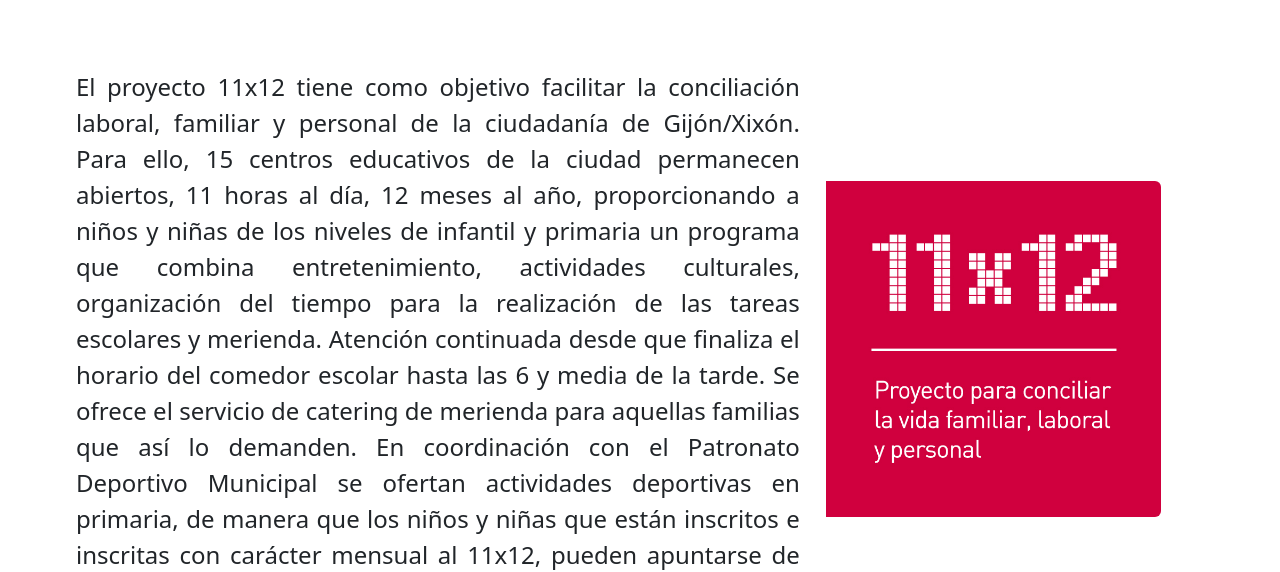
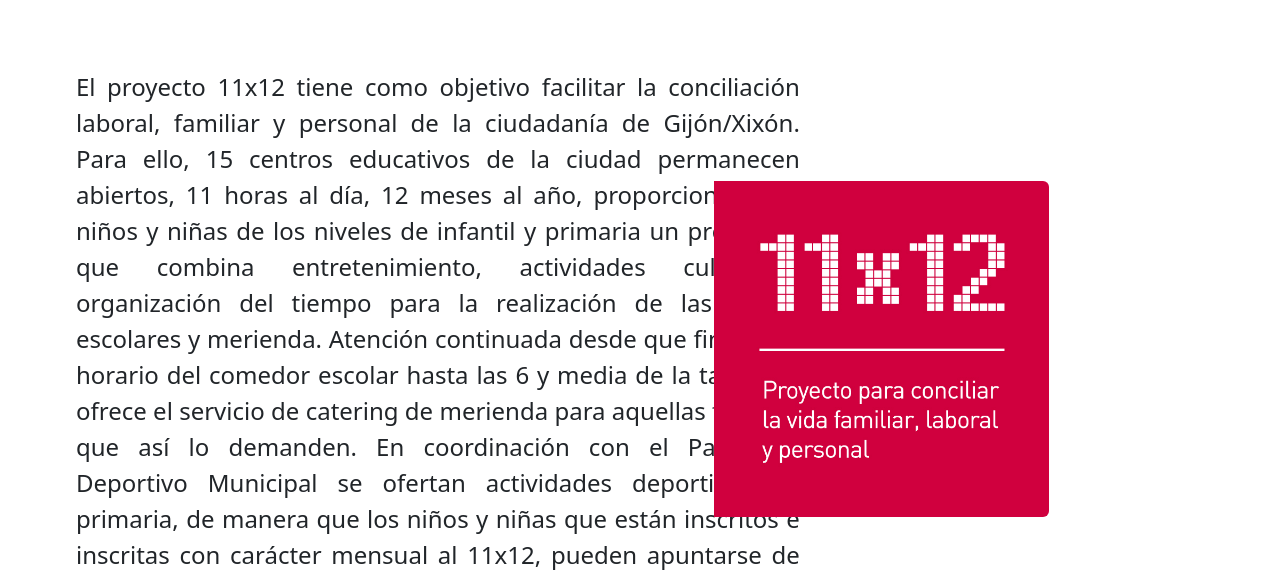
Before and after one commit to luispardosuarez/Project11x12-Frontend-Team1-Gijon23_24-1, a Vue app: page / in a window 1280 px wide. Shown: the part 925-1497 px from the top of the page. Built offline with nearby package versions, Linux system fonts and the light colour scheme.

Commit message:
fixed responsive

```diff
--- a/src/components/home/Banner.vue
+++ b/src/components/home/Banner.vue
@@ -18,7 +18,7 @@
     position: fixed;
     z-index: -50;
     margin-top: -38rem;
-
+display: flex;
 
 }
 </style>
--- a/src/components/home/DescriptionCard.vue
+++ b/src/components/home/DescriptionCard.vue
@@ -80,5 +80,37 @@ const showPopup = ref(false);
   }
 
 }
+
+@media only screen and (min-width: 820px) {
+  .container {
+    width: 80%;
+    margin: 0 auto;
+  }
+  .logocamp {
+    margin-left: 9rem;
+    margin-top: 8rem;
+  }
+  .card {
+    width: 80%;
+  }
+}
+@media only screen and (min-width: 360px) {
+  .container {
+    width: 100%;
+    margin: 0 auto;
+  }
+  .logocamp {
+   margin:0;
+  margin-left: 2rem;
+    margin-top: 8rem;
+  }
+  .card {
+    width: 80%;
+    margin:0;
+
+  }
+
+
+}
 }
 </style>
```
